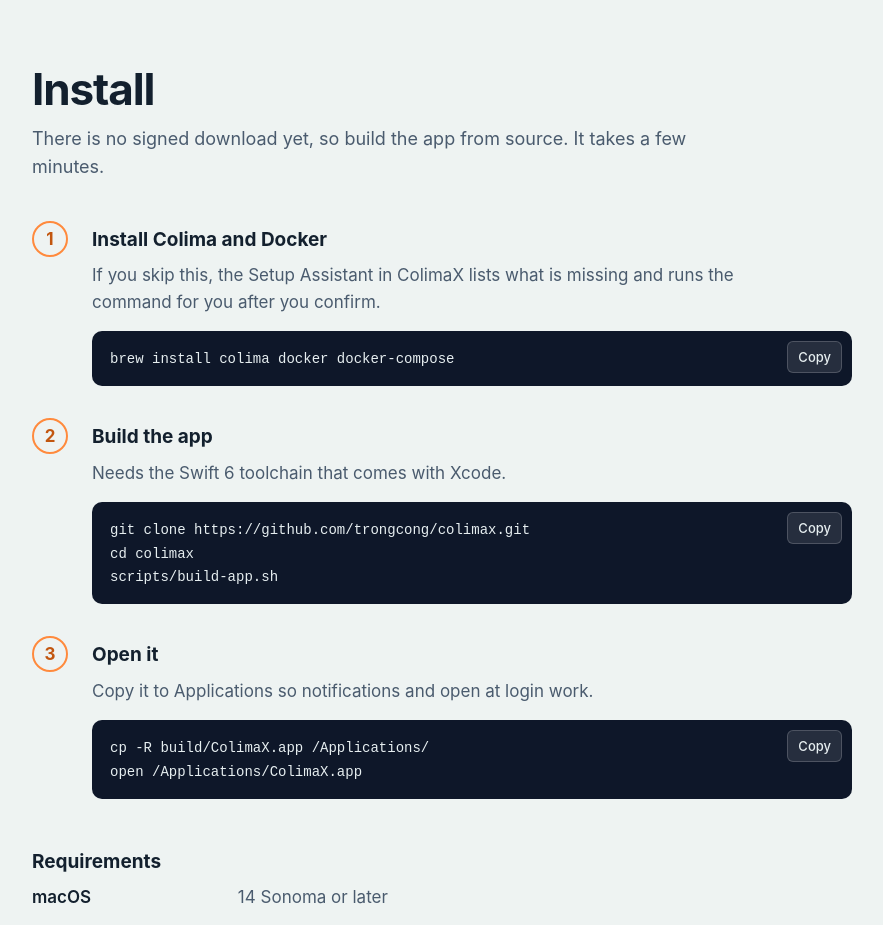
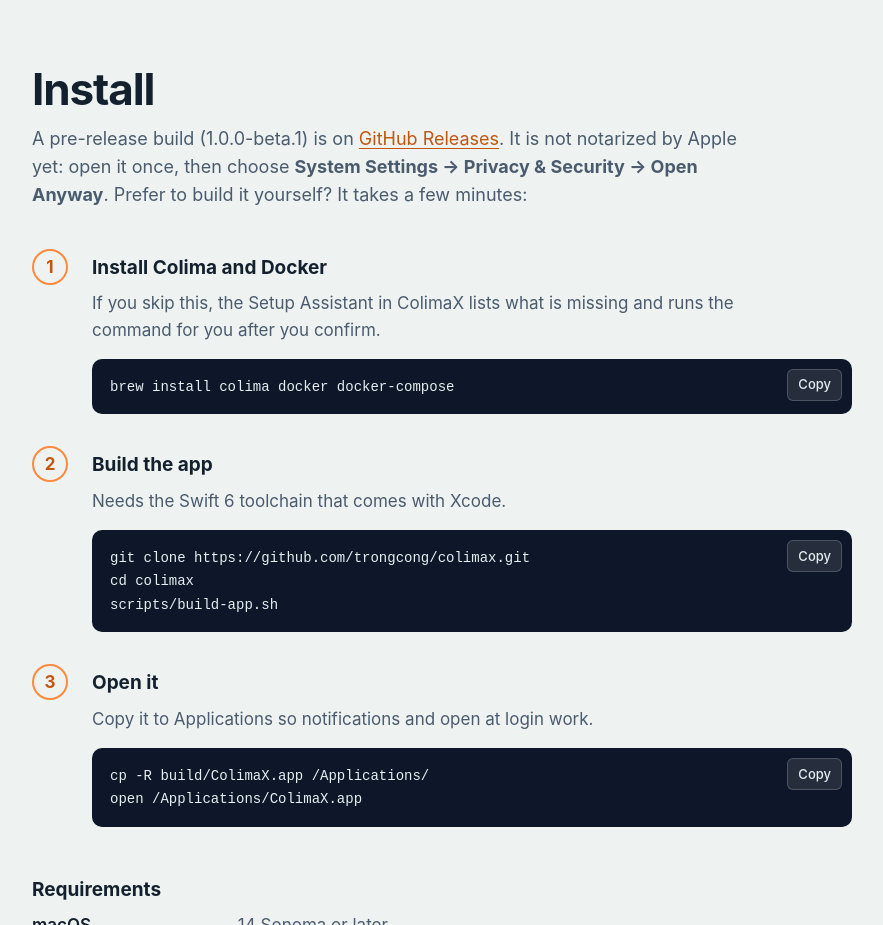
Before and after one commit to trongcong/colimax, a plain HTML site: page site/index.html in a window 1280 px wide. Shown: the part 4300-5225 px from the top of the page, without its empty margins (96-979 px from the left). Drawn offline with Linux system fonts and the light colour scheme.

Commit message:
chore(release): 1.0.0-beta.1
First pre-release of 1.0.0, ad-hoc signed and not notarized
(docs/RELEASE.md section 3.6). README and landing page point to the
GitHub pre-release with the Gatekeeper instructions.

Co-Authored-By: Claude Opus 5.5 <noreply@anthropic.com>

```diff
--- a/site/index.html
+++ b/site/index.html
@@ -171,7 +171,7 @@
   <section id="install">
     <div class="wrap">
       <h2>Install</h2>
-      <p class="intro">There is no signed download yet, so build the app from source. It takes a few minutes.</p>
+      <p class="intro">A pre-release build (1.0.0-beta.1) is on <a href="https://github.com/trongcong/colimax/releases">GitHub Releases</a>. It is not notarized by Apple yet: open it once, then choose <strong>System Settings → Privacy &amp; Security → Open Anyway</strong>. Prefer to build it yourself? It takes a few minutes:</p>
       <ol class="steps">
         <li>
           <h3>Install Colima and Docker</h3>
```
Also changed, not shown: site/vi/index.html (+1 -1 lines), 5 other files.
